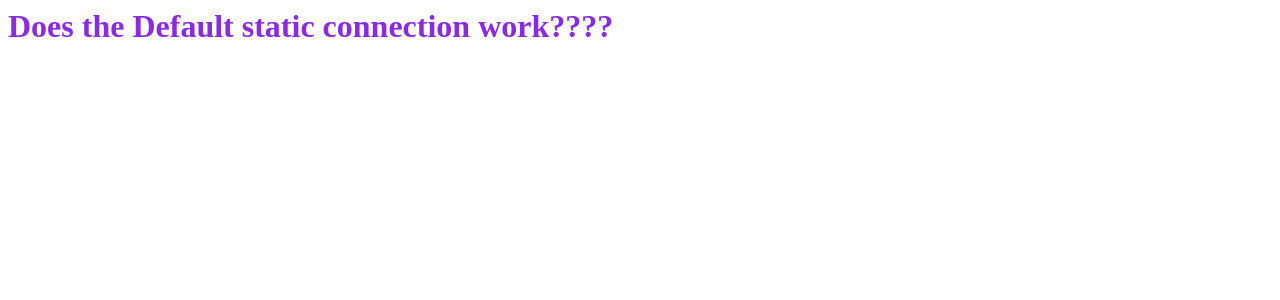
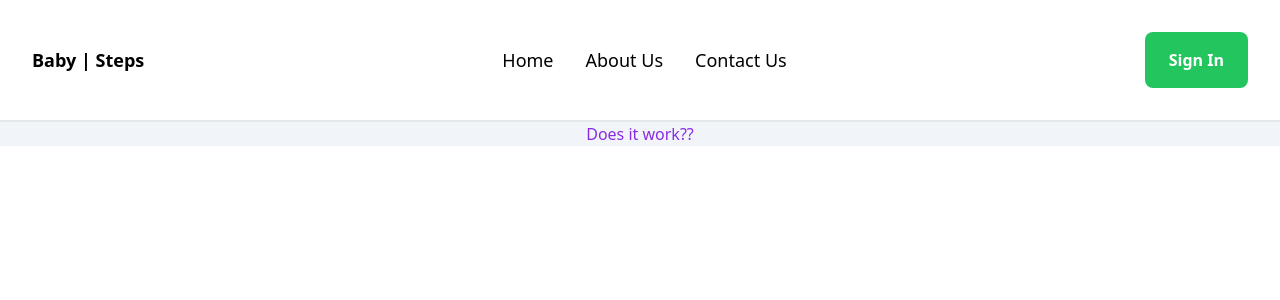
Before and after one commit to danieltsega/Django-Baby-Steps, a Django app: page / in a window 1280 px wide. Shown: the top 300 px of the page. Run offline with Django 3.2, Linux system fonts and the light colour scheme; some libraries are stand-ins or nearby versions.

Commit message:
[Feature]: Add a nice template base using tailwind for now

```diff
--- /dev/null
+++ b/templates/base.html
@@ -0,0 +1,37 @@
+{% load static %}
+<!DOCTYPE html>
+<html lang="en">
+  <head>
+    <meta charset="UTF-8" />
+    <meta name="viewport" content="width=device-width, initial-scale=1.0" />
+    <link rel="stylesheet" href="{% static 'css/style.css' %}" />
+    <script src="https://cdn.tailwindcss.com"></script>
+  </head>
+
+  <body>
+    <nav class="flex justify-between items-center p-8 border-b-2">
+      <div class="flex-initial">
+        <span class="font-bold text-lg">Baby | Steps</span>
+      </div>
+      <div class="flex justify-center">
+        <a href="" class="px-4 text-lg">Home</a>
+        <a href="" class="px-4 text-lg">About Us</a>
+        <a href="" class="px-4 text-lg">Contact Us</a>
+      </div>
+      <div class="flex-initial">
+        <button
+          class="bg-green-500 hover:bg-green-700 text-white font-bold py-4 px-6 rounded-lg"
+        >
+          Sign In
+        </button>
+      </div>
+    </nav>
+
+    <main class="bg-slate-100 flex justify-center">
+      {% block content %}{% endblock %}
+    </main>
+
+    {% block footer %}{% endblock %}
+    <script src="{% static 'js/script.js' %}"></script>
+  </body>
+</html>
--- a/templates/index.html
+++ b/templates/index.html
@@ -1,11 +1,3 @@
-{% load static %}
-<html>
-  <head>
-    <link rel="stylesheet" href="{% static 'css/style.css' %}" />
-  </head>
-
-  <body>
-    <h1>Does the Default static connection work????</h1>
-    <script src="{% static 'js/script.js' %}"></script>
-  </body>
-</html>
+{% extends "base.html" %} {% block content %}
+<h1>Does it work??</h1>
+{% endblock %}
```
